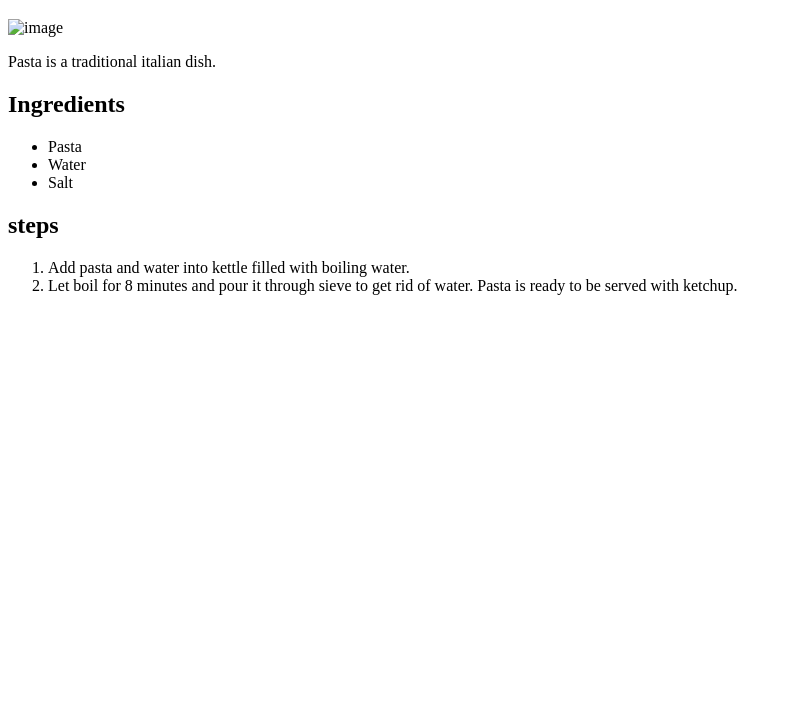
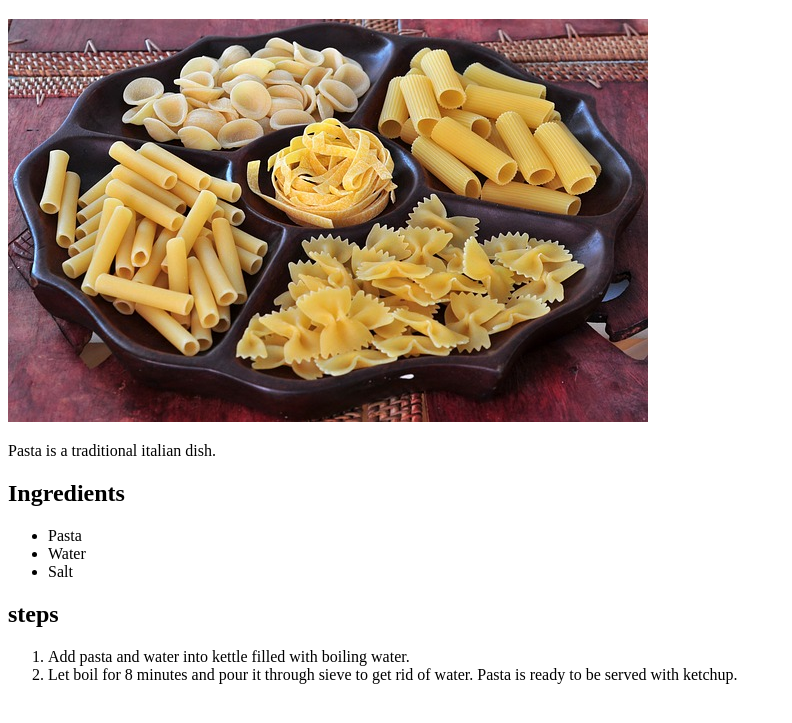
Before and after one commit to paulrocket/odin-recipes, a plain HTML site: page recipes/pasta.html in a window 1280 px wide. Shown: the part 61-784 px from the top of the page, without its empty margins (0-792 px from the left). Drawn offline with Linux system fonts and the light colour scheme.

Commit message:
fixed pasta.html

```diff
--- a/recipes/pasta.html
+++ b/recipes/pasta.html
@@ -6,7 +6,7 @@
 </head>
 <body>
     <h1>Pasta</h1>
-    <img src="" alt="image" scr="../pasta.jpg" of="" a="" pasta="">
+    <img alt="image of pasta" src="../pasta.jpg" >
     <p>Pasta is a traditional italian dish.</p>
     <h2>Ingredients</h2>
     <ul>
```
